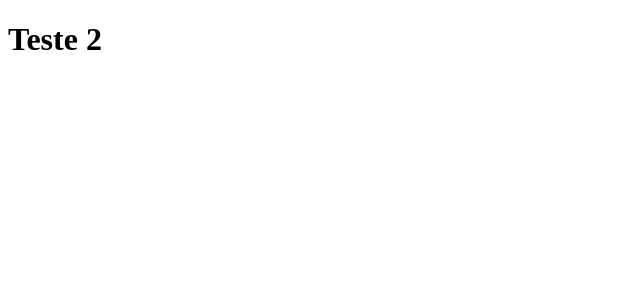
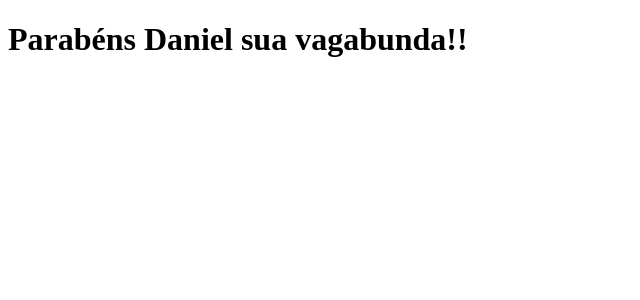
Before and after one commit to MatheusMvfr/clone-tabnews, a Next.js app: page / in a window 1280 px wide. Shown: the top 300 px of the page, without its empty margins (0-640 px from the left). Built offline with nearby package versions, Linux system fonts and the light colour scheme.

Commit message:
frase final.

```diff
--- a/pages/index.js
+++ b/pages/index.js
@@ -1,5 +1,5 @@
 function Home() {
-    return <h1>Teste 2</h1>
+    return <h1>Parabéns Daniel sua vagabunda!!</h1>
 }
 
 export default Home;
```
